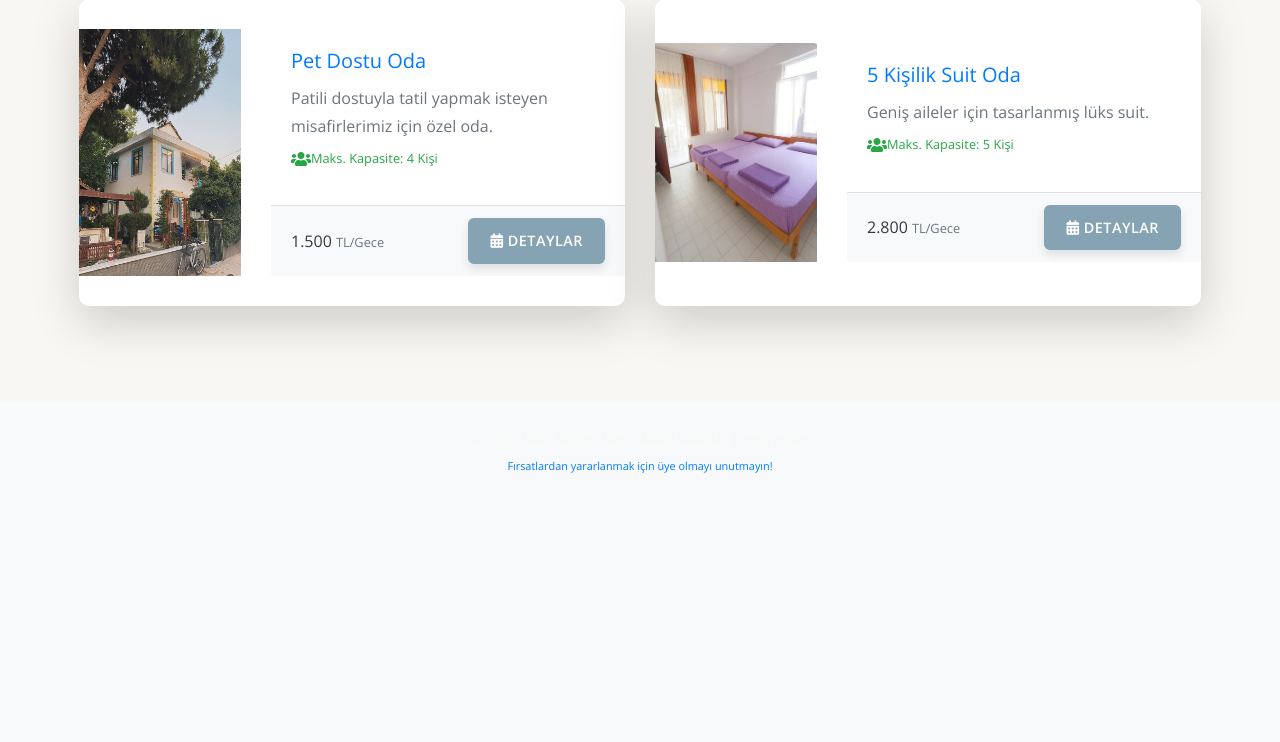
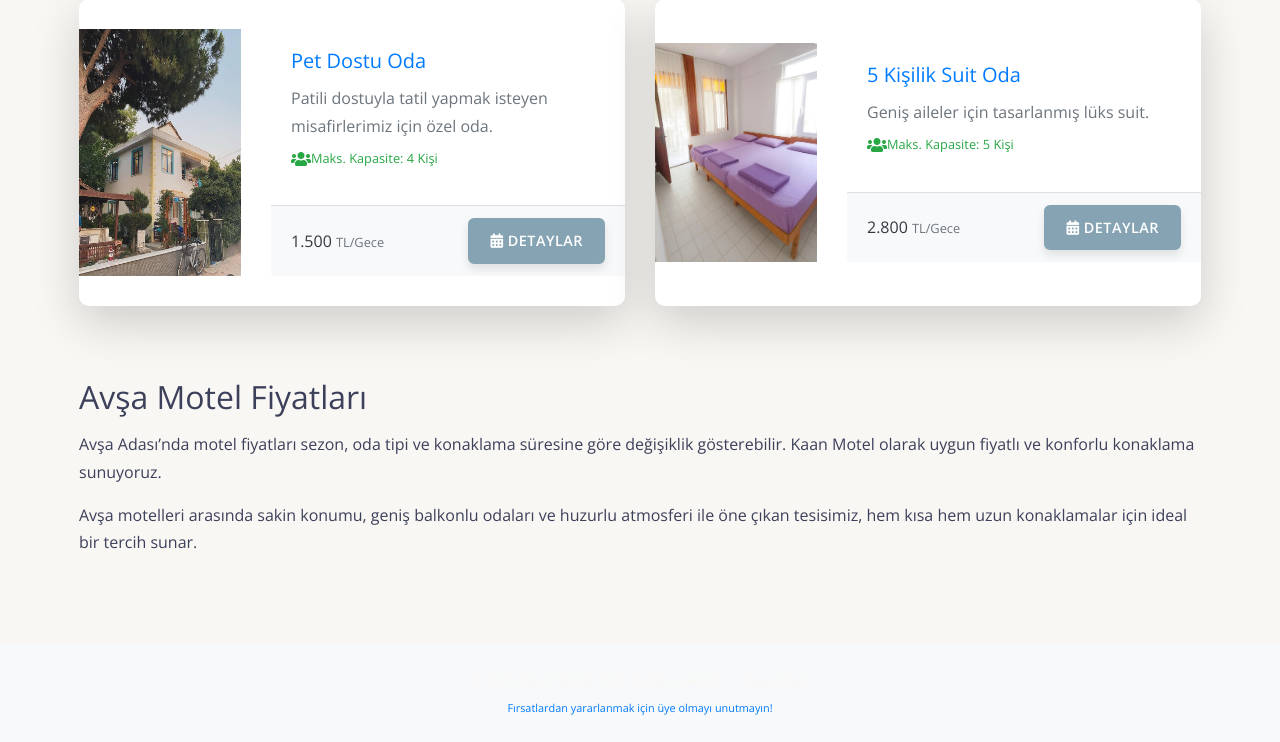
Before and after one commit to maidekaan/kaan_motel_website, a Flask app: page /odalar in a window 1280 px wide; the page is wider, and only the part inside the window is pictured. Shown: the part 530-1272 px from the top of that part. Before the commit the page ends 1003 px from the top of that part, so only its background shows below. Run offline with Flask 3, Linux system fonts and the light colour scheme; some libraries are stand-ins or nearby versions.

Commit message:
templates/odalar.html dosyasında değişiklik yapıldı

```diff
--- a/templates/odalar.html
+++ b/templates/odalar.html
@@ -67,4 +67,16 @@ Avşa Adası’nda uygun fiyatlı motel arayanlar için Kaan Motel, konforlu ve
 
         </div> </div>
 </section>
+<section class="container py-4">
+    <h2>Avşa Motel Fiyatları</h2>
+    <p>
+    Avşa Adası’nda motel fiyatları sezon, oda tipi ve konaklama süresine göre değişiklik gösterebilir.
+    Kaan Motel olarak uygun fiyatlı ve konforlu konaklama sunuyoruz.
+    </p>
+
+    <p>
+    Avşa motelleri arasında sakin konumu, geniş balkonlu odaları ve huzurlu atmosferi ile öne çıkan tesisimiz,
+    hem kısa hem uzun konaklamalar için ideal bir tercih sunar.
+    </p>
+</section>
 {% endblock %}
```
